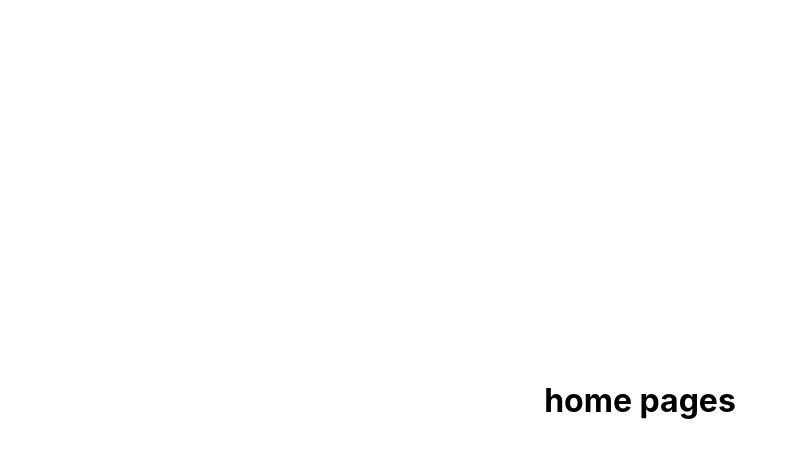
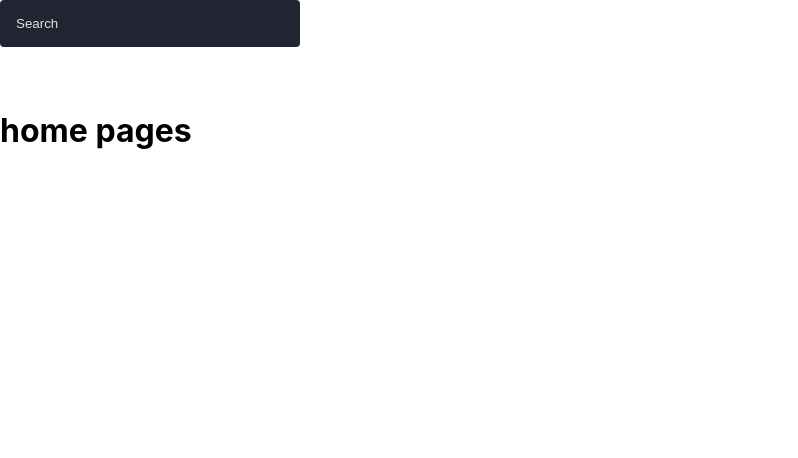
Before and after one commit to tekatekimalam/crypto-api, a Next.js app: page / in a window 1280 px wide. Shown: the top 458 px of the page, without its empty margins (0-798 px from the left). Built offline with nearby package versions, Linux system fonts and the light colour scheme.

Commit message:
Delete home module css

```diff
--- a/pages/index.js
+++ b/pages/index.js
@@ -1,16 +1,15 @@
 import Head from "next/head";
-import Image from "next/image";
-import styles from "../styles/Home.module.css";
+import SearchBar from "../components/SearchBar";
 
 export default function Home() {
   return (
-    <div className={styles.container}>
+    <div>
       <Head>
-        <title>Create Next App</title>
+        <title>Crypto Coin</title>
         <meta name="description" content="Generated by create next app" />
         <link rel="icon" href="/favicon.ico" />
       </Head>
-
+      <SearchBar />
       <h1>home pages</h1>
     </div>
   );
```
